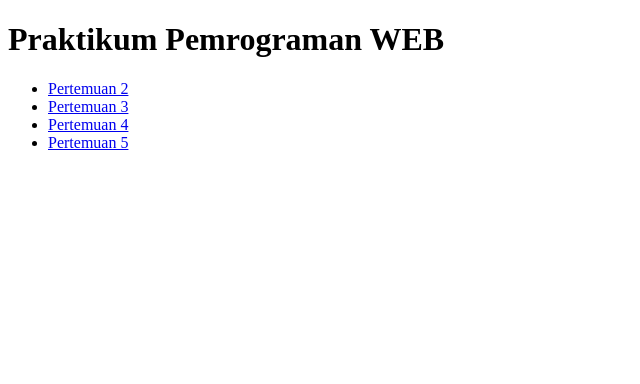
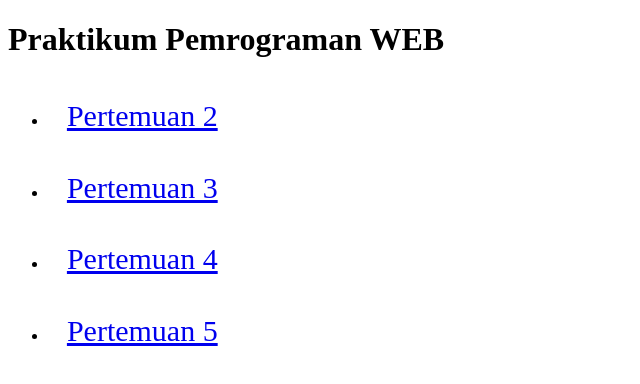
Before and after one commit to daveenaalexandra/PPW-1, a plain HTML site: page index.html in a window 1280 px wide. Shown: the whole page, without its empty margins (0-640 px from the left). Drawn offline with Linux system fonts and the light colour scheme.

Commit message:
Update index.html

```diff
--- a/index.html
+++ b/index.html
@@ -4,10 +4,11 @@
 <meta charset="UTF-8">
    <meta name2"viewport" content="width=device-width, initial-scale=1.0">
    <title>Praktikum Pemrograman Web</title>
+   <style>
+   a {font-size: 30px;}
+   li {padding: 0.5cm;}
+   </style>
 </head>
-<style>
-   a {font-size: 16px;}
-</style>
 <body>
     <h1>Praktikum Pemrograman WEB</h1>
     <ul>
```
